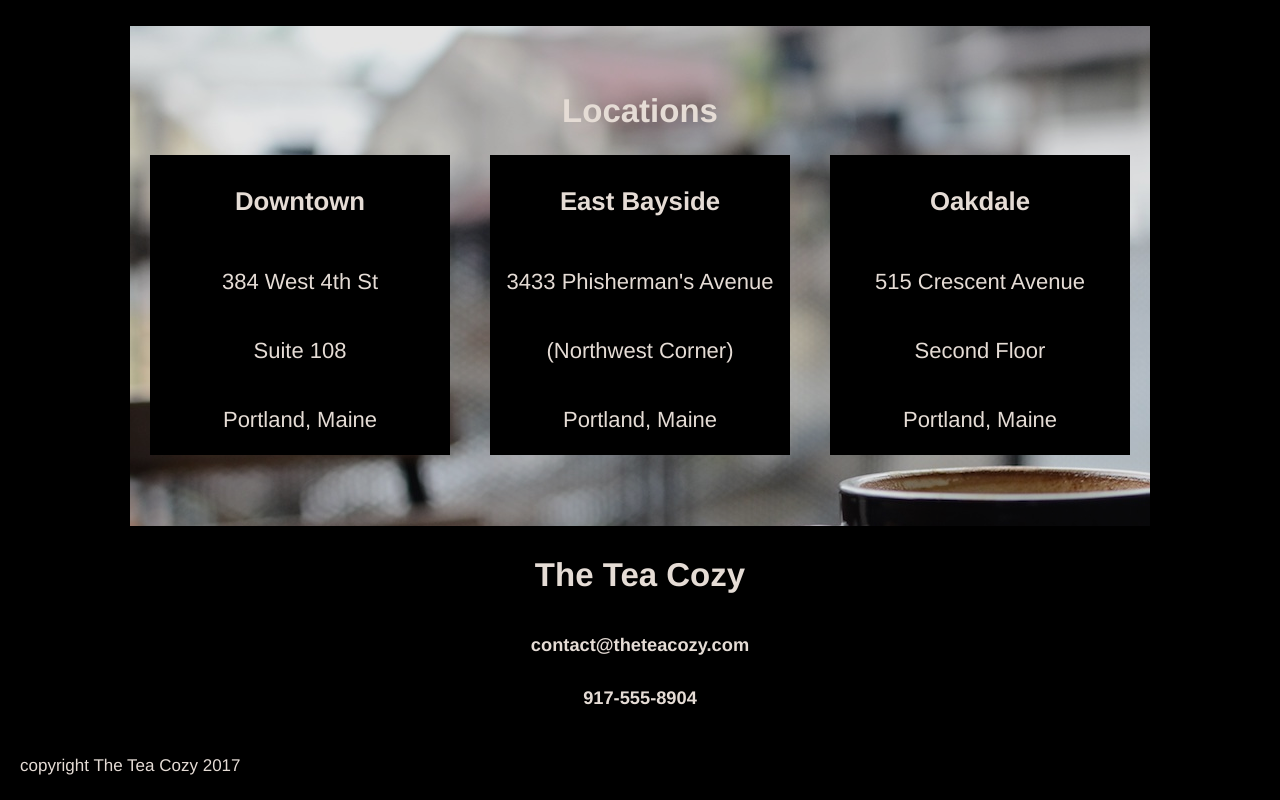
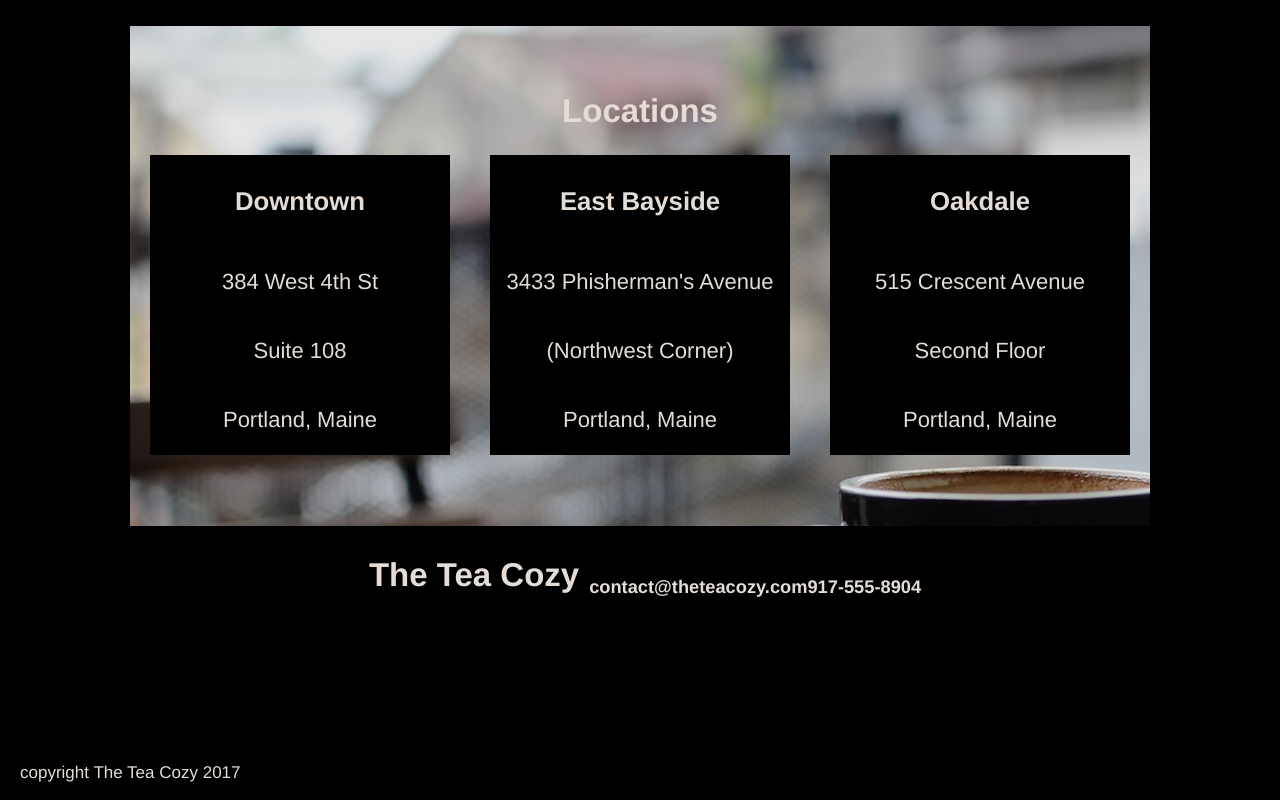
Before and after one commit to ankit6889/tea_cozy, a plain HTML site: page index.html in a window 1280 px wide. Shown: the part 1492-2292 px from the top of the page. Drawn offline with Linux system fonts and the light colour scheme.

Commit message:
Footer Fixed

```diff
--- a/index.html
+++ b/index.html
@@ -90,7 +90,7 @@
               </div>
         </div>
 
-        <div id="contact">
+        <div class="contact">
 
               <h2>The Tea Cozy</h2>
               <h5>contact@theteacozy.com</h5>
```
